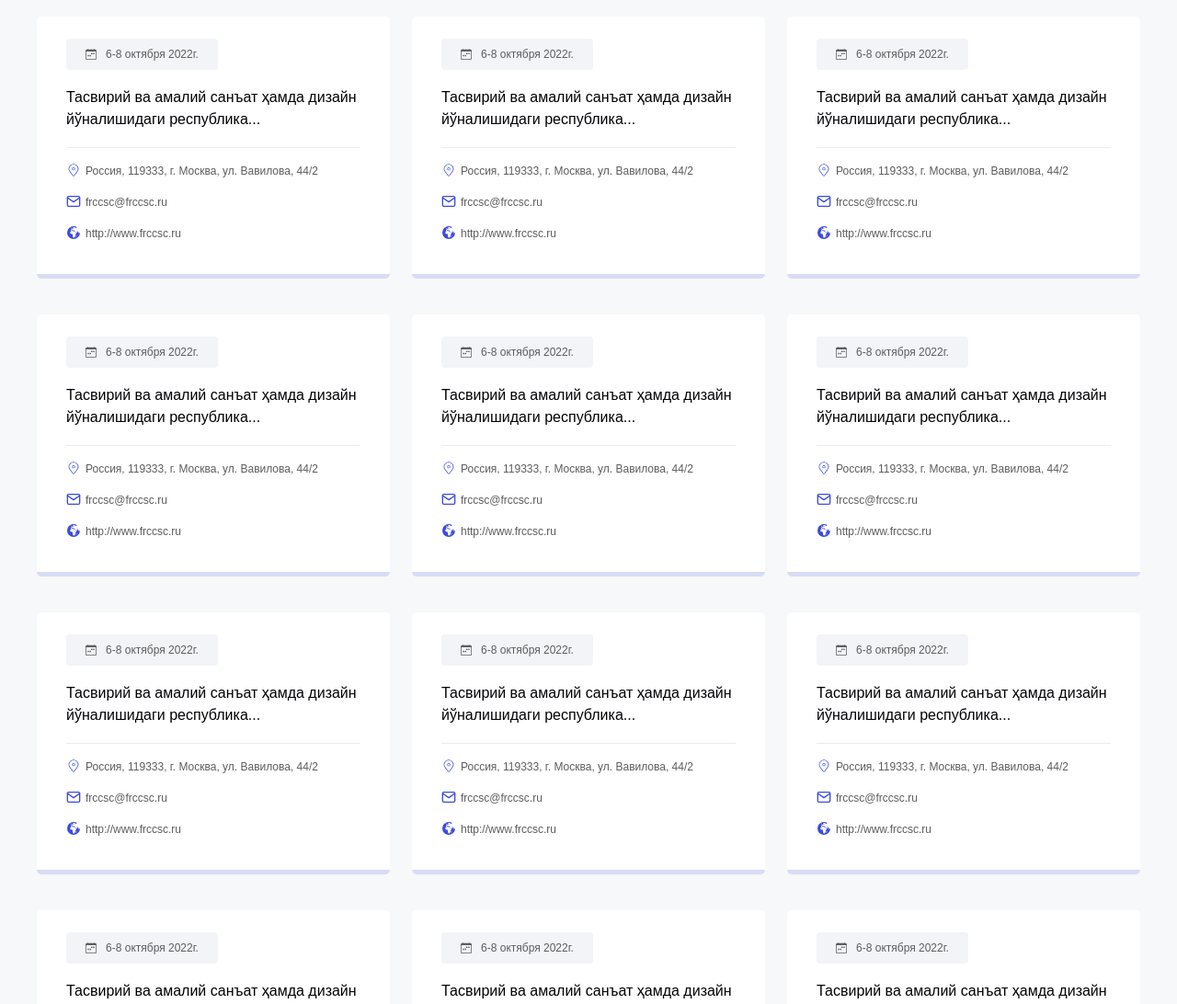
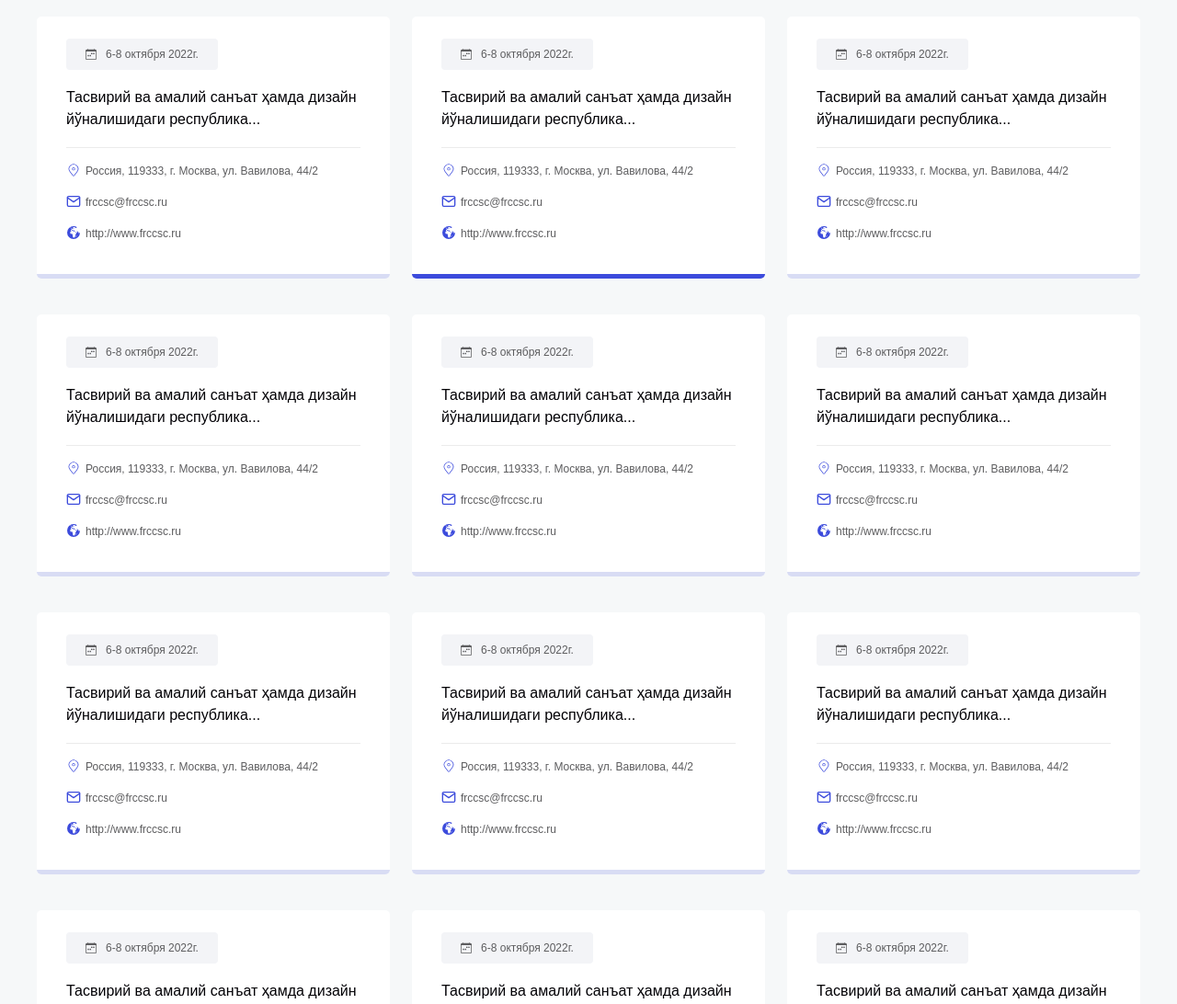
Before and after one commit to beckSafarov/journal_landing_page, a React (Create React App) app: page / in a window 1280 px wide. Shown: the part 2057-3149 px from the top of the page at 92% size. Built offline with nearby package versions, Linux system fonts and the light colour scheme; no server answers.

Commit message:
active tab

```diff
--- a/src/components/PlannedConferences/PlannedConferenceCard.jsx
+++ b/src/components/PlannedConferences/PlannedConferenceCard.jsx
@@ -14,7 +14,10 @@ const contactsData = [
   { Icon: GiEarthAfricaEurope, label: 'http://www.frccsc.ru' },
 ]
 
-const PlannedConferenceCard = () => {
+const PlannedConferenceCard = ({isActive}) => {
+   const getClass = (baseClass) => {
+     return isActive ? `${s[baseClass]} ${s.active}` : `${s[baseClass]}`
+   }
   return (
     <div className={s.card}>
       <div className={s.dateContainer}>
@@ -32,7 +35,7 @@ const PlannedConferenceCard = () => {
           </div>
         ))}
       </div>
-      <div className={s.footer}/>
+      <div className={getClass('footer')}/>
     </div>
   )
 }
--- a/src/components/PlannedConferences/PlannedConferenceCard.module.scss
+++ b/src/components/PlannedConferences/PlannedConferenceCard.module.scss
@@ -1,5 +1,6 @@
 @import '../../styles/mixins';
 .card{
+  cursor: pointer;
   position: relative;
   margin-top: 15px;
   height: 285px;
@@ -61,4 +62,7 @@
   .footer.active{
     background: #3C4BDC;
   }
+  @media(min-width: 1900px) {
+    height: fit-content;
+  }
 }
--- a/src/components/PlannedConferences/PlannedConferencesSection.jsx
+++ b/src/components/PlannedConferences/PlannedConferencesSection.jsx
@@ -24,7 +24,7 @@ const PlannedConferencesSection = () => {
         {Array(12)
           .fill(0)
           .map((_, i) => (
-            <PlannedConferenceCard key={i} />
+            <PlannedConferenceCard key={i} isActive={i === 1} />
           ))}
       </div>
       <div className={s.more}>
--- a/src/components/PlannedConferences/PlannedConferencesSection.module.scss
+++ b/src/components/PlannedConferences/PlannedConferencesSection.module.scss
@@ -14,4 +14,9 @@
   .more {
     @include moreSection;
   }
+  @media(min-width: 1900px){
+    .cardsContainer{
+      @include grid(4);
+    }
+  }
 }
```
